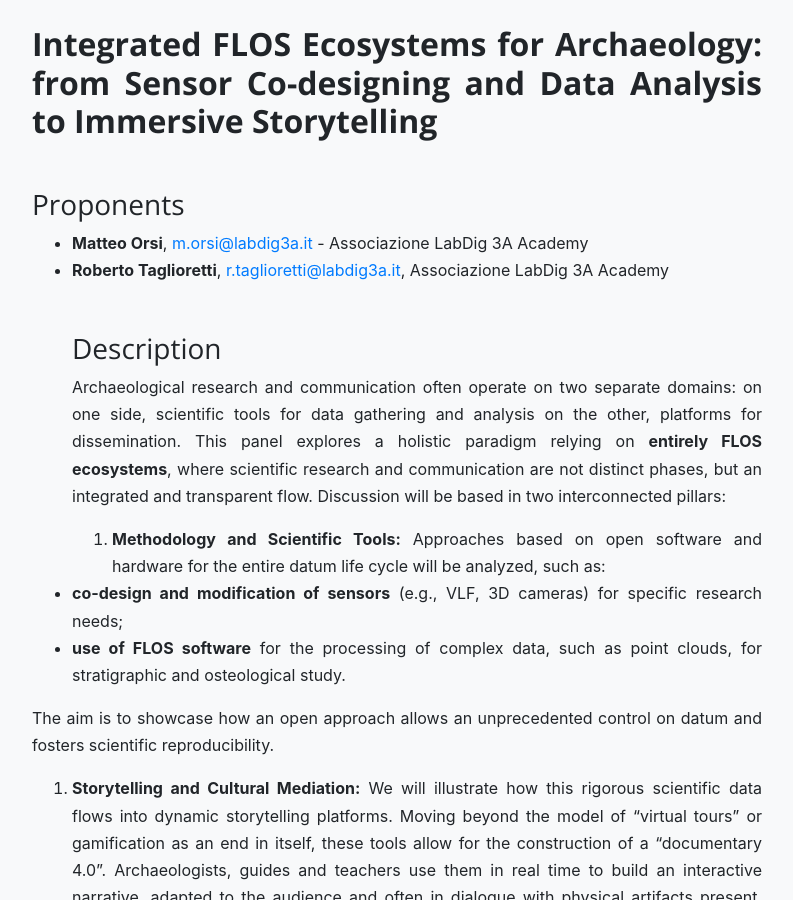
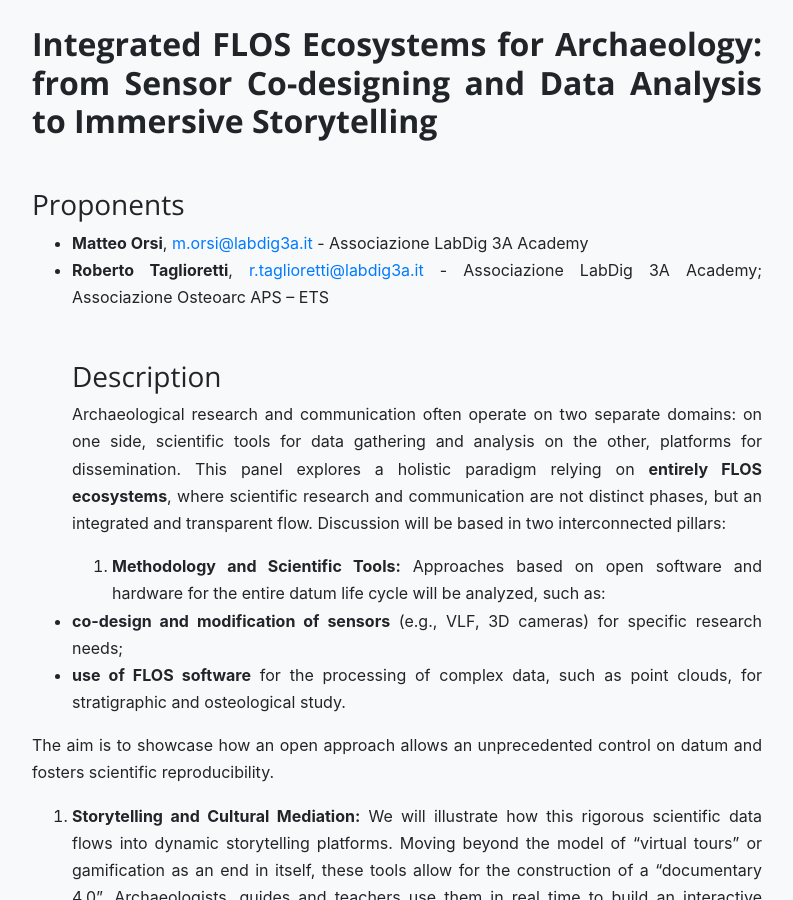
Before and after one commit to archeofoss/archeofoss, a Jekyll site: the page built from 2025/call-for-papers.md, in a window 1280 px wide and 900 px high, scrolled down 3635 px. Shown: the whole window, without its empty margins (243-1036 px from the left). Built offline with Jekyll 4.4.1, drawn with Linux system fonts in a browser that asks for light colours; nearby versions of some CDN libraries.

Commit message:
call for papers updated

```diff
--- a/2025/call-for-papers.md
+++ b/2025/call-for-papers.md
@@ -81,7 +81,7 @@ We are inviting papers about, issues, advantages and disadvantages, state of art
 ## Integrated FLOS Ecosystems for Archaeology: from Sensor Co-designing and Data Analysis to Immersive Storytelling
 ### Proponents
   - **Matteo Orsi**, [m.orsi@labdig3a.it](m.orsi@labdig3a.it) - Associazione LabDig 3A Academy
-  - **Roberto Taglioretti**, [r.taglioretti@labdig3a.it](r.taglioretti@labdig3a.it), Associazione LabDig 3A Academy
+  - **Roberto Taglioretti**, [r.taglioretti@labdig3a.it](r.taglioretti@labdig3a.it) - Associazione LabDig 3A Academy; Associazione Osteoarc APS – ETS
 ### Description
 Archaeological research and communication often operate on two separate domains: on one side, scientific tools for data gathering and analysis on the other, platforms for dissemination. This panel explores a holistic paradigm relying on **entirely FLOS ecosystems**, where scientific research and communication are not distinct phases, but an integrated and transparent flow. Discussion will be based in two interconnected pillars:
 1. **Methodology and Scientific Tools:** Approaches based on open software and hardware for the entire datum life cycle will be analyzed, such as:
@@ -166,7 +166,7 @@ Nonostante tali progressi, rimangono questioni aperte. La sfida è quindi integr
 ## Open Remote and Proximal Sensing for Archaeology: standards, quality, interoperability and reproducible FLOSS workflows
 ### Proponents
   - **Giuseppe Guarino**, [guarino.archeo@gmail.com](guarino.archeo@gmail.com) - Alma Mater Studiorum, University of Bologna
-  - **Gabriele Ciccone**, [gabriele.ciccone@cnr.it](gabriele.ciccone@cnr.it) CNR-ISPC
+  - **Gabriele Ciccone**, [gabriele.ciccone@cnr.it](gabriele.ciccone@cnr.it) - CNR-ISPC
 ### Description
 The use of Free/Libre and Open-Source Software in remote and proximal sensing has expanded significantly in archaeology, supporting activities ranging from data acquisition (satellite, UAV, terrestrial sensors) to processing, analysis, and visualization. Yet, despite the widespread adoption of open tools, substantial heterogeneity persists in data models, terminologies, metadata standards, licensing choices, and dissemination practices. These discrepancies often limit comparability between projects, hinder reproducibility of results, and reduce the potential for long-term data reuse.
 
```
